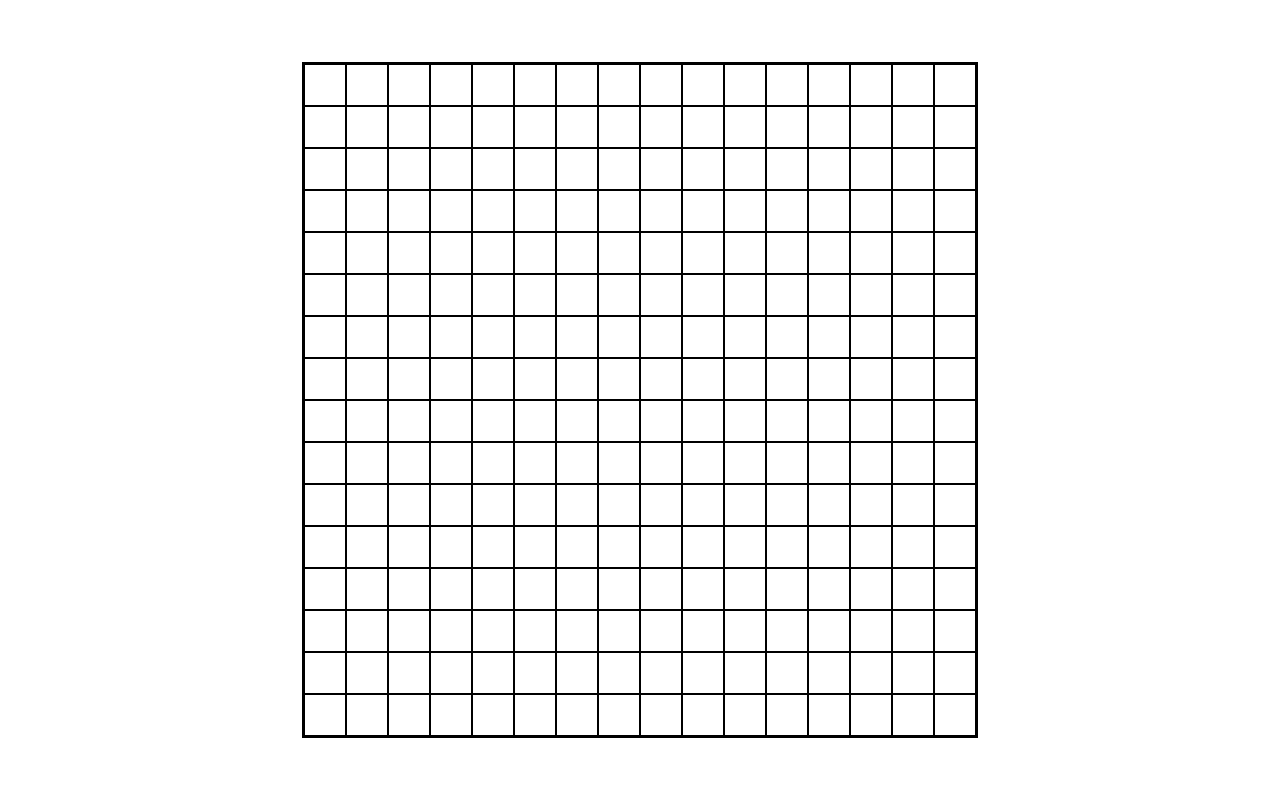
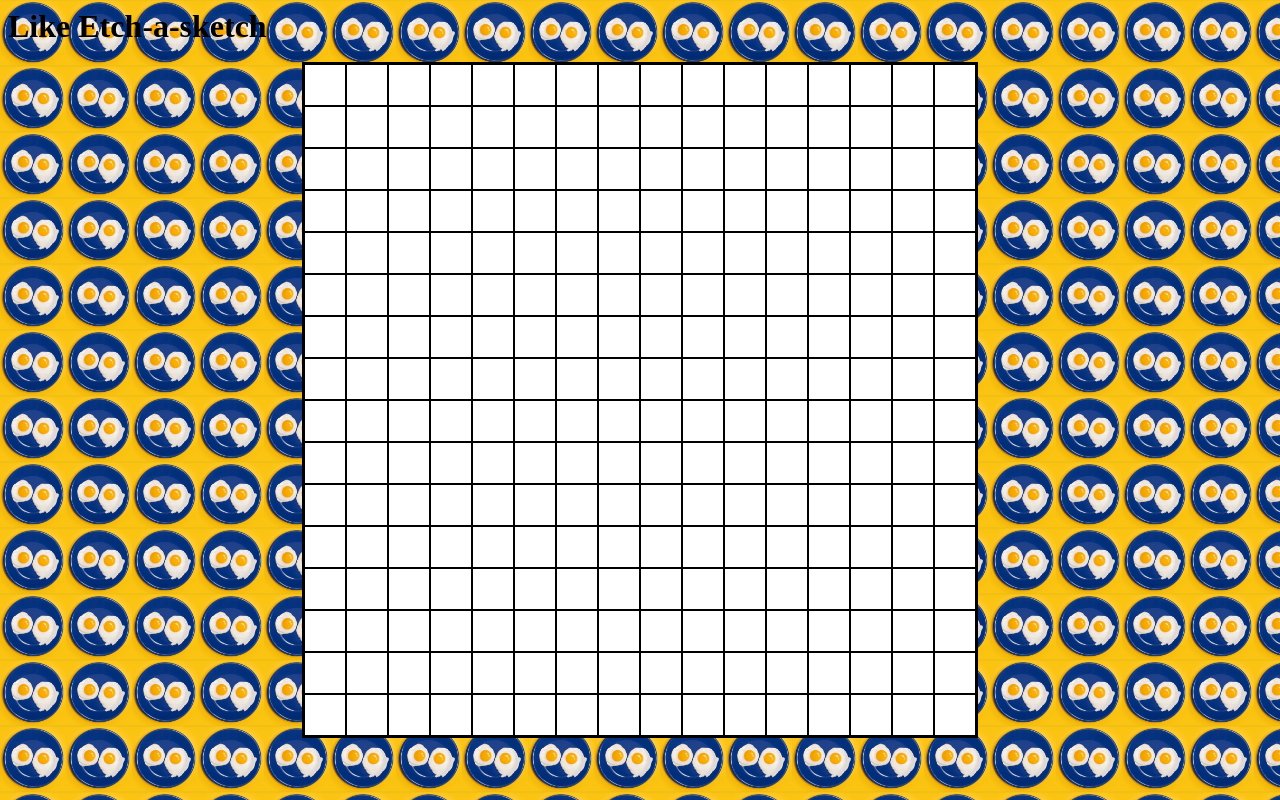
Before and after one commit to yakitoritrash/etch-a-sketch, a plain HTML site: page index.html in a window 1280 px wide. Drawn offline with Linux system fonts and the light colour scheme.

Commit message:
ui updated

```diff
--- a/index.html
+++ b/index.html
@@ -4,6 +4,7 @@
         <link rel = "stylesheet" href = "style.css">
     </head>
     <body>
+        <h1>Like Etch-a-sketch</h1>
         <div class = "container" id = "grid-container"></div>
         <script src = "script.js"></script>
     </body>
--- a/style.css
+++ b/style.css
@@ -1,3 +1,10 @@
+body{
+    background-image:url("assets/ef344753c7826db6f2caec0beb977f52.jpg");
+    background-repeat: repeat;
+    background-size: 66px 66px;
+    background-blend-mode:darken;
+}
+
 .container{
     display: flex;
     flex-wrap: wrap;
@@ -18,4 +25,9 @@
     height: 40px;
     border: 1px solid #000000;
     /* margin: 10px; */
+    background-color: #fff;
 }
+
+.h1{
+    text-align: center;
+}
```
Also changed, not shown: assets/downloaded.jpg (added), assets/ef344753c7826db6f2caec0beb977f52.jpg (added), assets/f6e25b844bc5f642290dc445eed4839d.jpg (added), assets/imagebg.jpg (added).
